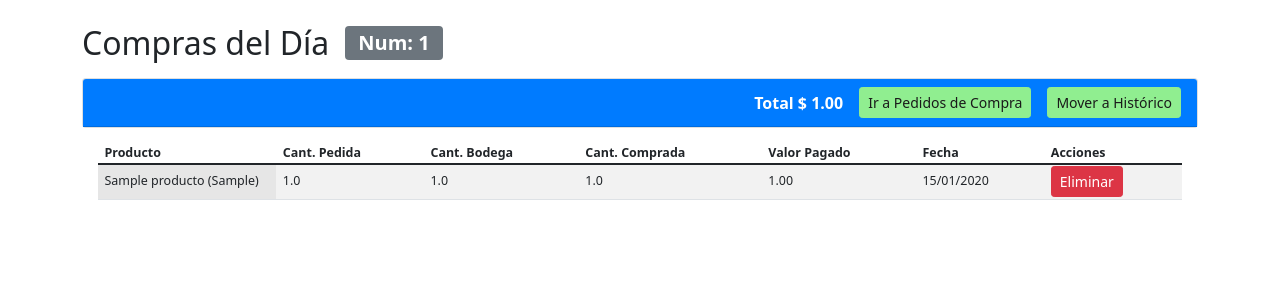
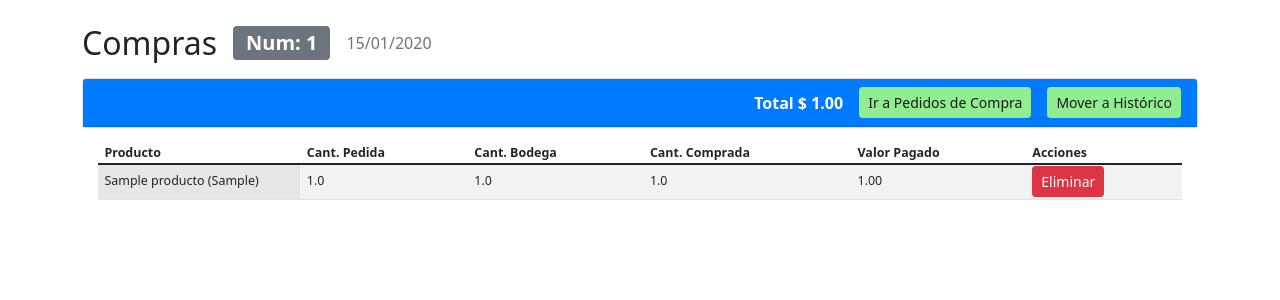
Before and after one commit to ecanar/AppMontebello, a Flask app: page /compras in a window 1280 px wide. Shown: the part 56-356 px from the top of the page. Run offline with Flask 3, Linux system fonts and the light colour scheme; tables that the repository leaves empty hold one stand-in row (values such as "Sample post"); some libraries are stand-ins or nearby versions.

Commit message:
UI: titulo Compras con fecha al lado, quitar columna Fecha

```diff
--- a/templates/compras.html
+++ b/templates/compras.html
@@ -7,9 +7,10 @@
     <div class="col-md-12">
         <div class="d-flex justify-content-between align-items-center">
             <div class="d-flex align-items-center">
-                <h2 class="mb-0">Compras del Día</h2>
+                <h2 class="mb-0">Compras</h2>
                 {% if compras %}
                 <span class="ms-3 badge bg-secondary fs-5">Num: {{ compras[0].Id_Comp }}</span>
+                <span class="ms-3 text-muted fs-6">{{ compras[0].Fec_Comp.strftime('%d/%m/%Y') if compras[0].Fec_Comp else '' }}</span>
                 {% endif %}
             </div>
         </div>
@@ -38,7 +39,6 @@
                                 <th>Cant. Bodega</th>
                                 <th>Cant. Comprada</th>
                                 <th>Valor Pagado</th>
-                                <th>Fecha</th>
                                 <th>Acciones</th>
                             </tr>
                         </thead>
@@ -51,7 +51,6 @@
                                 <td>{{ compra.Cant_Bod if compra.Cant_Bod else '' }}</td>
                                 <td class="celda-editable" data-id="{{ compra.Id_Lin_Comp }}" data-campo="cant_comp" title="Clic para editar">{{ compra.Cant_Comp if compra.Cant_Comp else '' }}</td>
                                 <td class="celda-editable" data-id="{{ compra.Id_Lin_Comp }}" data-campo="val_pag" title="Clic para editar">{{ "%.2f"|format(compra.Val_Pag) if compra.Val_Pag else '' }}</td>
-                                <td>{{ compra.Fec_Comp.strftime('%d/%m/%Y') if compra.Fec_Comp else '-' }}</td>
                                 <td>
                                     <a href="{{ url_for('delete_compra', id=compra.Id_Lin_Comp) }}" class="btn btn-sm btn-danger" onclick="return confirm('¿Está seguro de eliminar esta compra?')">Eliminar</a>
                                 </td>
```
